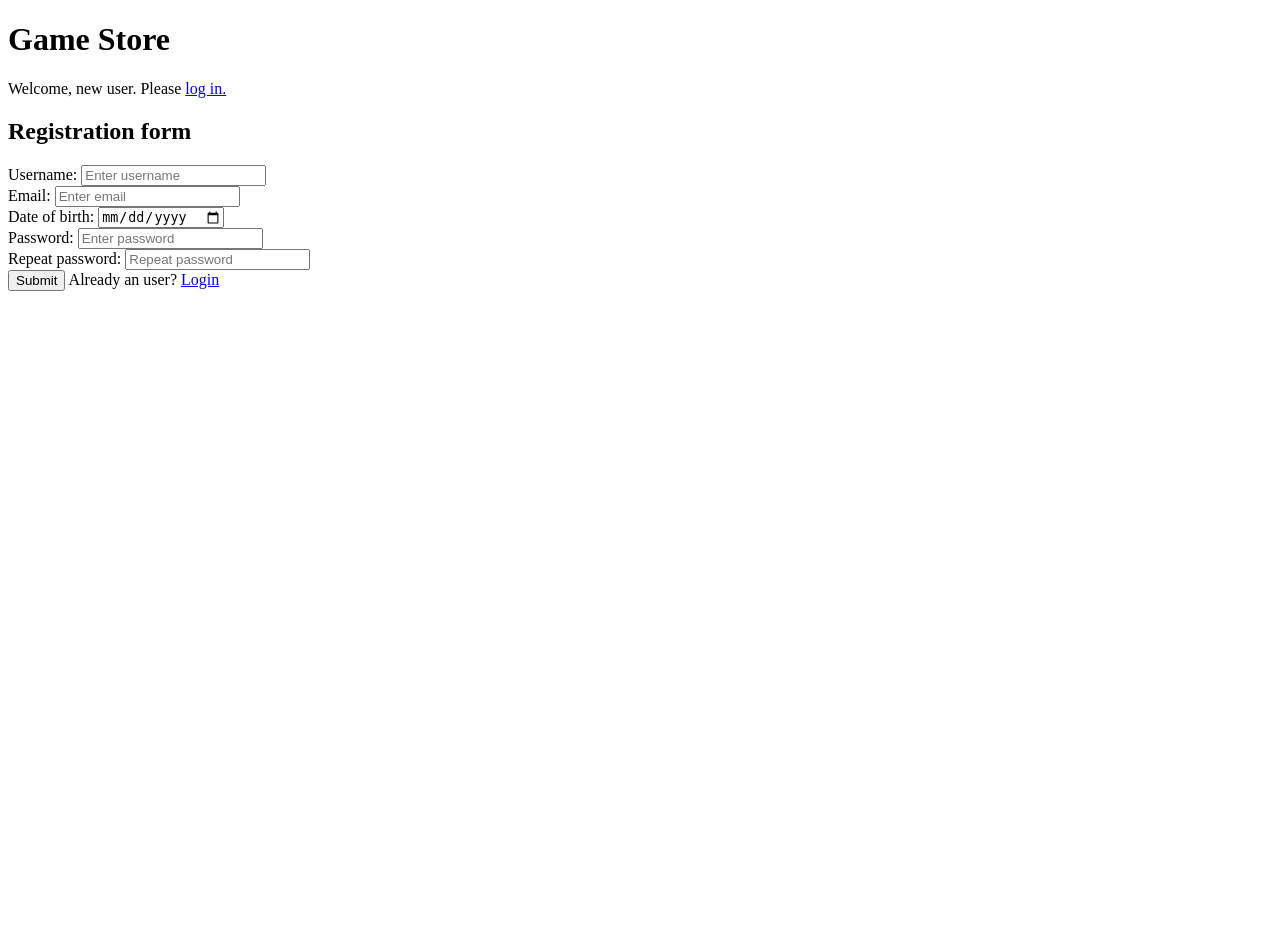
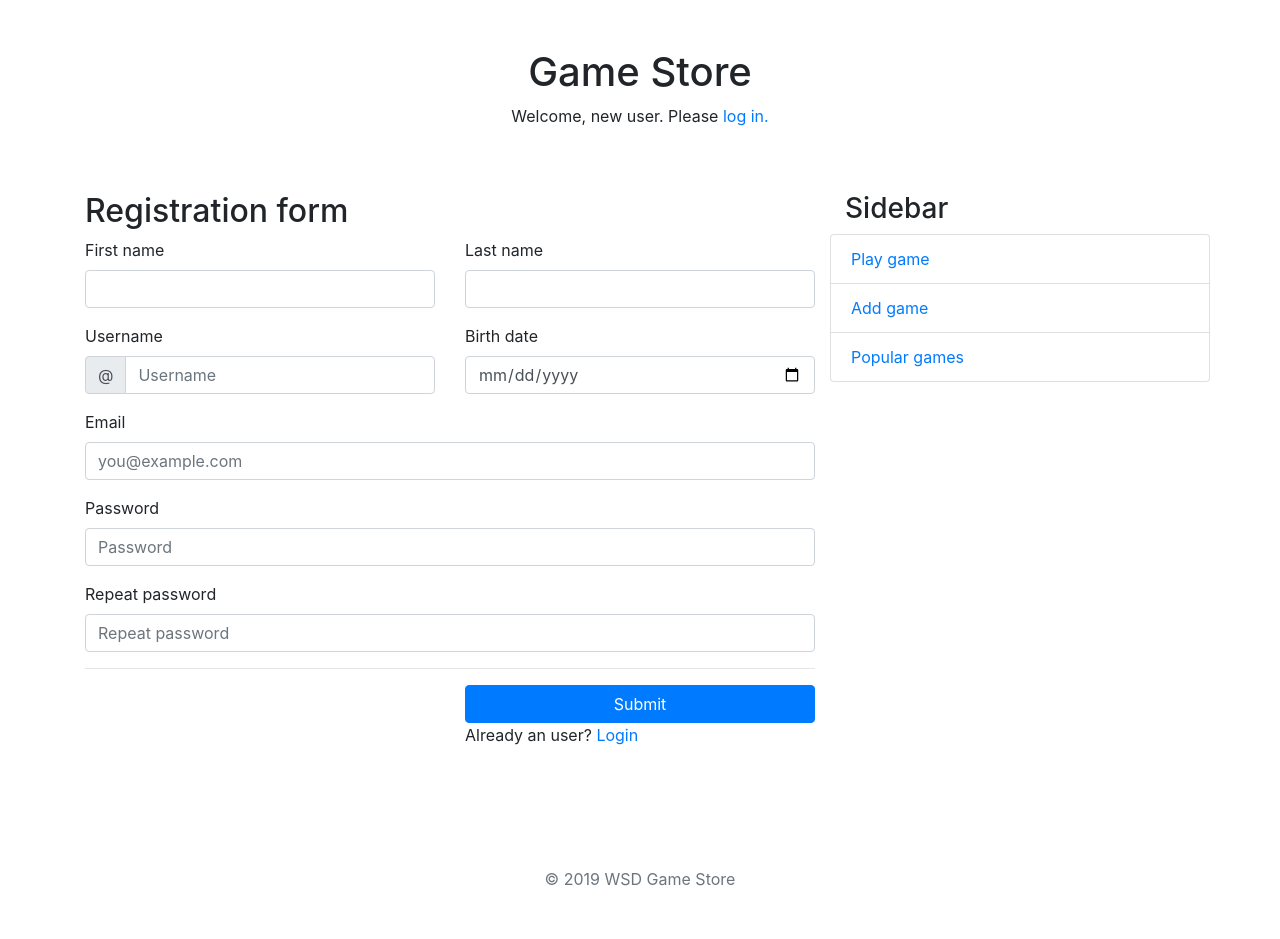
Before and after one commit to sashatoday/Online_Gamestore, a Django app: page /signup in a window 1280 px wide. Before the commit the page ends 291 px from the top, so only its background shows below. Run offline with Django 3.2, Linux system fonts and the light colour scheme; some libraries are stand-ins or nearby versions.

Commit message:
Added bootstrap and modified the form to use bootstrap classes. Also added small modification on signup form, firstname and lastname fields, min/max for birthdate field

```diff
--- a/app/gamestore/forms.py
+++ b/app/gamestore/forms.py
@@ -7,14 +7,18 @@ def check_user_uniqueness(error, **field):
     another_user = User.objects.filter(**field)
     if another_user:
         raise forms.ValidationError(error)
-
 class UserForm(UserCreationForm):
-
     birthDate = forms.DateField(help_text='Required. Format: MM/DD/YYYY')
 
     class Meta:
         model = User
-        fields = ('username', 'email', 'birthDate',  'password1', 'password2',)
+        fields = ('first_name', 'last_name', 'username', 'email', 'birthDate',  'password1', 'password2',)
+
+    def clean_first_name(self):
+        return self.cleaned_data['first_name']
+
+    def clean_last_name(self):
+        return self.cleaned_data['last_name']
 
     def clean_username(self):
         username = self.cleaned_data['username']
--- a/app/gamestore/templates/account/signup.html
+++ b/app/gamestore/templates/account/signup.html
@@ -3,40 +3,59 @@
 {% block title %}Registration{% endblock %}
 
 {% block content %}
-  <h2>Registration form</h2>
-  <form method="post" action="">{% csrf_token %}
+<h2>Registration form</h2>
+<form method="post" action="">{% csrf_token %}
+    {% if errors %}
+    <div class="errors">
+      {{errors}}
+      Please, try again!
+    </div>
+    {% endif %}
+    <div class="row">
+      <div class="col-md-6 mb-3">
+        <label for="first_name">First name</label>
+        <input type="text" class="form-control" id="first_name" placeholder="" value="{{form.first_name.value|default_if_none:""}}" name="first_name">
+      </div>
+        <div class="col-md-6 mb-3">
+          <label for="last_name">Last name</label>
+          <input type="text" class="form-control" id="last_name" placeholder="" value="{{form.last_name.value|default_if_none:""}}" name="last_name">
+      </div>
+    </div>
+    <div class="row">
+      <div class="col-md-6 mb-3">
+        <label for="username">Username</label>
+        <div class="input-group">
+          <div class="input-group-prepend">
+            <span class="input-group-text">@</span>
+          </div>
+          <input type="text" class="form-control" id="username" placeholder="Username" value="{{form.username.value|default_if_none:""}}" name="username">
+        </div>
+      </div>
+      <div class="col-md-6 mb-3">
+        <label for="birthDate">Birth date</label>
+        <input type="date" class="form-control" id="birthDate" value="{{form.birthDate.value|default_if_none:""}}" name="birthDate" min="1889-01-01" max="2014-12-31">
+      </div>
+    </div>
+    <div class="mb-3">
+      <label for="email">Email</label>
+      <input type="email" class="form-control" id="email" placeholder="you@example.com" value="{{form.email.value|default_if_none:""}}" name="email">
+    </div>
 
-    <div class="form-group">
-      <label for="username">Username:</label>
-      <input type="text" class="form-control" id="username" placeholder="Enter username" value="{{form.username.value|default_if_none:""}}" name="username">
+    <div class="mb-3">
+      <label for="password1">Password</label>
+      <input type="password" class="form-control" id="password1" placeholder="Password" value="{{form.password1.value|default_if_none:""}}" name="password1">
     </div>
 
     <div class="form-group">
-      <label for="email">Email:</label>
-      <input type="email" class="form-control" id="email" placeholder="Enter email" value="{{form.email.value|default_if_none:""}}" name="email">
-    </div>
-
-    <div class="form-group">
-      <label for="birthDate">Date of birth:</label>
-      <input type="date" class="form-control" id="birthDate" value="{{form.birthDate.value|default_if_none:""}}" name="birthDate">
-    </div>
-
-    <div class="form-group">
-      <label for="password1">Password:</label>
-      <input type="password" class="form-control" id="password1" placeholder="Enter password" value="{{form.password1.value|default_if_none:""}}" name="password1">
-    </div>
-
-    <div class="form-group">
-      <label for="password2">Repeat password:</label>
+      <label for="password2">Repeat password</label>
       <input type="password" class="form-control" id="password2" placeholder="Repeat password" name="password2">
     </div>
-
-    <button type="submit" class="btn btn-default">Submit</button>
-    <span>Already an user? <a href="/login">Login</a></span>
+    <hr class="mb-3">
+    <div class="row">
+      <div class="col-md-6 offset-md-6">
+        <button type="submit" class="btn btn-primary btn-block">Submit</button>
+        <span>Already an user? <a href="/login">Login</a></span>
+      </div>
+    </div>
   </form>
-
-    {% if errors %}
-        {{errors}}
-        Please, try again!
-    {% endif %}
 {% endblock %}
--- a/app/gamestore/templates/base.html
+++ b/app/gamestore/templates/base.html
@@ -6,17 +6,40 @@
     <meta charset="utf-8">
     <meta name="viewport" content="width=device-width, initial-scale=1">
     <title>{% block title %}Game Store{% endblock %}</title>
+    <link rel="stylesheet" href="https://stackpath.bootstrapcdn.com/bootstrap/4.2.1/css/bootstrap.min.css" integrity="sha384-GJzZqFGwb1QTTN6wy59ffF1BuGJpLSa9DkKMp0DgiMDm4iYMj70gZWKYbI706tWS" crossorigin="anonymous">
+    <script src="https://code.jquery.com/jquery-3.3.1.slim.min.js" integrity="sha384-q8i/X+965DzO0rT7abK41JStQIAqVgRVzpbzo5smXKp4YfRvH+8abtTE1Pi6jizo" crossorigin="anonymous"></script>
+    <script src="https://cdnjs.cloudflare.com/ajax/libs/popper.js/1.14.6/umd/popper.min.js" integrity="sha384-wHAiFfRlMFy6i5SRaxvfOCifBUQy1xHdJ/yoi7FRNXMRBu5WHdZYu1hA6ZOblgut" crossorigin="anonymous"></script>
+    <script src="https://stackpath.bootstrapcdn.com/bootstrap/4.2.1/js/bootstrap.min.js" integrity="sha384-B0UglyR+jN6CkvvICOB2joaf5I4l3gm9GU6Hc1og6Ls7i6U/mkkaduKaBhlAXv9k" crossorigin="anonymous"></script>
   </head>
   <body>
+    <div class="container">
+      <div class="header py-5 text-center">
         <h1>Game Store</h1>
         {% if user.is_authenticated %}
           <p>Welcome, {{ user.get_username }}. You can now <a href="/logout">Logout</a></p>
         {% else %}
             <p>Welcome, new user. Please <a href="/login">log in.</a></p>
         {% endif %}
+      </div>
+      <div class="row">
         <!-- Content -->
-      <div class="content">
+        <div class="content col-md-8 order-md-1 mb-4">
             {% block content %}{% endblock %}
+        </div>
+        <!-- Sidebar -->
+        <div class="sidebar col-md-4 order-md-2">
+          <!-- A placeholder for the side bar. should be removed with actual sidebar content -->
+          <h3>Sidebar</h3>
+          <ul class="row list-group">
+            <li class="list-group-item"><a href="#">Play game</a></li>
+            <li class="list-group-item"><a href="#">Add game</a></li>
+            <li class="list-group-item"><a href="#">Popular games</a></li>
+          </ul>
+        </div>
+      </div>
+      <footer class="my-5 pt-5 text-muted text-center text-small">
+          <p class="mb-1">© 2019 WSD Game Store</p>
+      </footer>
     </div>
   </body>
 </html>
--- a/app/gamestore/views/account.py
+++ b/app/gamestore/views/account.py
@@ -28,6 +28,8 @@ def signup(request):
         form = UserForm(request.POST)
         if form.is_valid():
             user = User.objects.create_user(
+                first_name=form.clean_first_name(),
+                last_name=form.clean_last_name(),
                 username=form.clean_username(),
                 email=form.clean_email(),
                 password=form.clean_password2()
```
Also changed, not shown: app/gamestore/templates/account/login.html (+27 -17 lines), app/db.sqlite3, 1 other file. Lines whose indentation alone changed are shown as unchanged.
